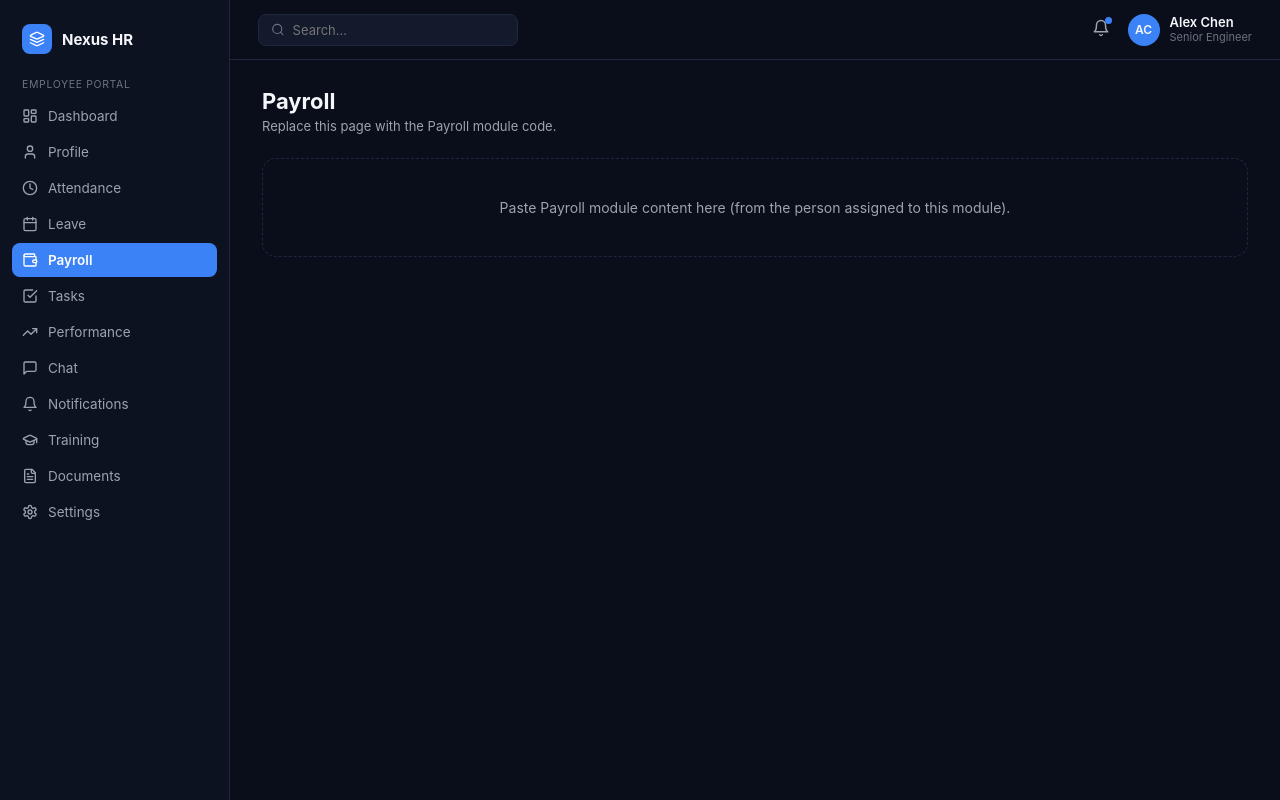
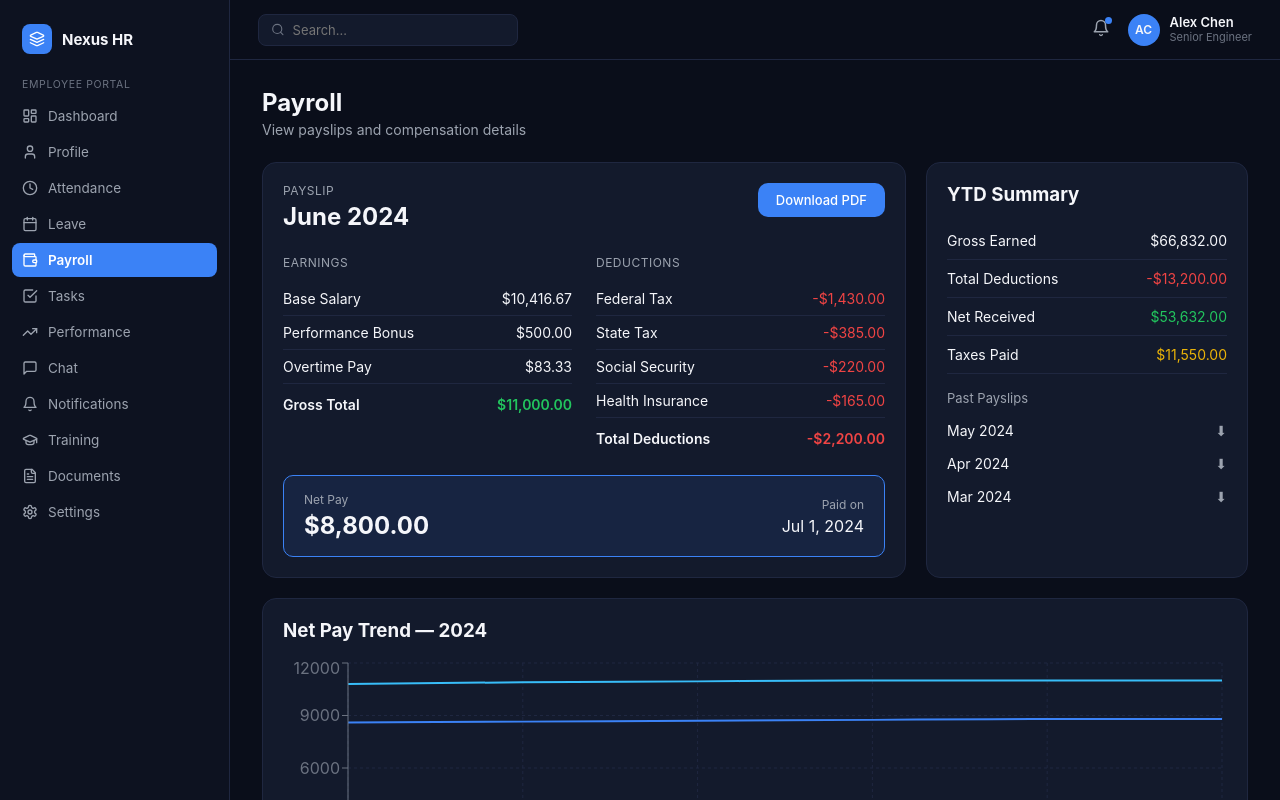
Before and after one commit to arushi151203/EMS-Employee_portal, a React (Vite) app: page /payroll in a window 1280 px wide. Built offline with nearby package versions, Linux system fonts and the light colour scheme.

Commit message:
Add Payroll page with dummy data

```diff
--- a/package.json
+++ b/package.json
@@ -14,7 +14,8 @@
     "react": "^18.2.0",
     "react-dom": "^18.2.0",
     "react-icons": "^5.7.0",
-    "react-router-dom": "^6.22.0"
+    "react-router-dom": "^6.22.0",
+    "recharts": "^3.9.2"
   },
   "devDependencies": {
     "@vitejs/plugin-react": "^4.2.1",
--- /dev/null
+++ b/src/data/payrollData.js
@@ -0,0 +1,44 @@
+const payrollData = {
+  payslip: {
+    month: "June 2024",
+    earnings: [
+      { label: "Base Salary", amount: 10416.67 },
+      { label: "Performance Bonus", amount: 500.00 },
+      { label: "Overtime Pay", amount: 83.33 },
+    ],
+    grossTotal: 11000.00,
+    deductions: [
+      { label: "Federal Tax", amount: -1430.00 },
+      { label: "State Tax", amount: -385.00 },
+      { label: "Social Security", amount: -220.00 },
+      { label: "Health Insurance", amount: -165.00 },
+    ],
+    totalDeductions: -2200.00,
+    netPay: 8800.00,
+    paidOn: "Jul 1, 2024",
+  },
+
+  ytdSummary: {
+    grossEarned: 66832,
+    totalDeductions: -13200,
+    netReceived: 53632,
+    taxesPaid: 11550,
+  },
+
+  pastPayslips: [
+    { month: "May 2024" },
+    { month: "Apr 2024" },
+    { month: "Mar 2024" },
+  ],
+
+  netPayTrend: [
+    { month: "Feb", gross: 10800, net: 8600 },
+    { month: "Mar", gross: 10900, net: 8650 },
+    { month: "Apr", gross: 10950, net: 8700 },
+    { month: "May", gross: 11000, net: 8750 },
+    { month: "Jun", gross: 11000, net: 8800 },
+    { month: "Jul", gross: 11000, net: 8800 },
+  ],
+};
+
+export default payrollData;
--- /dev/null
+++ b/src/pages/Payroll.css
@@ -0,0 +1,123 @@
+.payroll-page h1 {
+  font-size: 24px;
+  margin-bottom: 4px;
+}
+
+.payroll-subtitle {
+  color: var(--text-secondary);
+  font-size: 14px;
+  margin-bottom: 24px;
+}
+
+.payroll-grid {
+  display: grid;
+  grid-template-columns: 2fr 1fr;
+  gap: 20px;
+  margin-bottom: 20px;
+}
+
+.payslip-header {
+  display: flex;
+  justify-content: space-between;
+  align-items: flex-start;
+  margin-bottom: 24px;
+}
+
+.payslip-label {
+  color: var(--text-secondary);
+  font-size: 12px;
+  letter-spacing: 0.5px;
+  margin-bottom: 4px;
+}
+
+.payslip-columns {
+  display: grid;
+  grid-template-columns: 1fr 1fr;
+  gap: 24px;
+  margin-bottom: 20px;
+}
+
+.column-heading {
+  color: var(--text-secondary);
+  font-size: 12px;
+  letter-spacing: 0.5px;
+  margin-bottom: 12px;
+}
+
+.line-row {
+  display: flex;
+  justify-content: space-between;
+  padding: 8px 0;
+  font-size: 14px;
+  border-bottom: 1px solid var(--border-color);
+}
+
+.total-row {
+  border-bottom: none;
+  font-weight: 600;
+  margin-top: 4px;
+}
+
+.amount-positive {
+  color: var(--status-green);
+}
+
+.amount-negative {
+  color: var(--status-red);
+}
+
+.amount-warning {
+  color: var(--status-yellow);
+}
+
+.net-pay-box {
+  background: rgba(59, 130, 246, 0.1);
+  border: 1px solid var(--accent-blue);
+  border-radius: var(--radius-md);
+  padding: 16px 20px;
+  display: flex;
+  justify-content: space-between;
+  align-items: center;
+}
+
+.net-pay-label {
+  color: var(--text-secondary);
+  font-size: 12px;
+  margin-bottom: 4px;
+}
+
+.paid-on {
+  text-align: right;
+}
+
+.ytd-card h3 {
+  margin-bottom: 16px;
+}
+
+.ytd-row {
+  display: flex;
+  justify-content: space-between;
+  padding: 10px 0;
+  font-size: 14px;
+  border-bottom: 1px solid var(--border-color);
+}
+
+.past-payslips-heading {
+  color: var(--text-secondary);
+  font-size: 13px;
+  margin: 16px 0 8px;
+}
+
+.past-payslip-row {
+  border-bottom: none;
+  padding: 8px 0;
+}
+
+.download-icon {
+  color: var(--text-secondary);
+  cursor: pointer;
+}
+
+.trend-card h3 {
+  margin-bottom: 16px;
+}
--- a/src/pages/Payroll.jsx
+++ b/src/pages/Payroll.jsx
@@ -1,13 +1,143 @@
-export default function Payroll() {
+import "./Payroll.css";
+import payrollData from "../data/payrollData";
+import {
+  LineChart,
+  Line,
+  XAxis,
+  YAxis,
+  CartesianGrid,
+  Tooltip,
+  ResponsiveContainer,
+} from "recharts";
+
+function formatMoney(amount) {
+  const sign = amount < 0 ? "-" : "";
+  return `${sign}$${Math.abs(amount).toLocaleString(undefined, {
+    minimumFractionDigits: 2,
+  })}`;
+}
+
+function Payroll() {
+  const { payslip, ytdSummary, pastPayslips, netPayTrend } = payrollData;
+
   return (
-    <div>
-      <h1 style={{ fontSize: '22px', margin: '0 0 4px' }}>Payroll</h1>
-      <p style={{ color: 'var(--text-secondary)', fontSize: '13px', marginBottom: '24px' }}>
-        Replace this page with the Payroll module code.
-      </p>
-      <div className="placeholder-page">
-        Paste Payroll module content here (from the person assigned to this module).
+    <div className="payroll-page">
+      <h1>Payroll</h1>
+      <p className="payroll-subtitle">View payslips and compensation details</p>
+
+      <div className="payroll-grid">
+        {/* Left: Payslip card */}
+        <div className="card payslip-card">
+          <div className="payslip-header">
+            <div>
+              <p className="payslip-label">PAYSLIP</p>
+              <h2>{payslip.month}</h2>
+            </div>
+            <button className="btn-primary download-btn">Download PDF</button>
+          </div>
+
+          <div className="payslip-columns">
+            <div>
+              <p className="column-heading">EARNINGS</p>
+              {payslip.earnings.map((item) => (
+                <div className="line-row" key={item.label}>
+                  <span>{item.label}</span>
+                  <span>{formatMoney(item.amount)}</span>
+                </div>
+              ))}
+              <div className="line-row total-row">
+                <span>Gross Total</span>
+                <span className="amount-positive">
+                  {formatMoney(payslip.grossTotal)}
+                </span>
+              </div>
+            </div>
+
+            <div>
+              <p className="column-heading">DEDUCTIONS</p>
+              {payslip.deductions.map((item) => (
+                <div className="line-row" key={item.label}>
+                  <span>{item.label}</span>
+                  <span className="amount-negative">
+                    {formatMoney(item.amount)}
+                  </span>
+                </div>
+              ))}
+              <div className="line-row total-row">
+                <span>Total Deductions</span>
+                <span className="amount-negative">
+                  {formatMoney(payslip.totalDeductions)}
+                </span>
+              </div>
+            </div>
+          </div>
+
+          <div className="net-pay-box">
+            <div>
+              <p className="net-pay-label">Net Pay</p>
+              <h2>{formatMoney(payslip.netPay)}</h2>
+            </div>
+            <div className="paid-on">
+              <p className="net-pay-label">Paid on</p>
+              <p>{payslip.paidOn}</p>
+            </div>
+          </div>
+        </div>
+
+        {/* Right: YTD Summary */}
+        <div className="card ytd-card">
+          <h3>YTD Summary</h3>
+          <div className="ytd-row">
+            <span>Gross Earned</span>
+            <span>{formatMoney(ytdSummary.grossEarned)}</span>
+          </div>
+          <div className="ytd-row">
+            <span>Total Deductions</span>
+            <span className="amount-negative">
+              {formatMoney(ytdSummary.totalDeductions)}
+            </span>
+          </div>
+          <div className="ytd-row">
+            <span>Net Received</span>
+            <span className="amount-positive">
+              {formatMoney(ytdSummary.netReceived)}
+            </span>
+          </div>
+          <div className="ytd-row">
+            <span>Taxes Paid</span>
+            <span className="amount-warning">
+              {formatMoney(ytdSummary.taxesPaid)}
+            </span>
+          </div>
+
+          <p className="past-payslips-heading">Past Payslips</p>
+          {pastPayslips.map((item) => (
+            <div className="line-row past-payslip-row" key={item.month}>
+              <span>{item.month}</span>
+              <span className="download-icon">⬇</span>
+            </div>
+          ))}
+        </div>
+      </div>
+
+      {/* Bottom: Net Pay Trend chart */}
+      <div className="card trend-card">
+        <h3>Net Pay Trend — 2024</h3>
+        <ResponsiveContainer width="100%" height={250}>
+          <LineChart data={netPayTrend}>
+            <CartesianGrid strokeDasharray="3 3" stroke="#1f2740" />
+            <XAxis dataKey="month" stroke="#6b7280" />
+            <YAxis stroke="#6b7280" />
+            <Tooltip
+              contentStyle={{ background: "#131a2c", border: "1px solid #1f2740" }}
+            />
+            <Line type="monotone" dataKey="gross" stroke="#38bdf8" strokeWidth={2} dot={false} />
+            <Line type="monotone" dataKey="net" stroke="#3b82f6" strokeWidth={2} dot={false} />
+          </LineChart>
+        </ResponsiveContainer>
       </div>
     </div>
   );
 }
+
+export default Payroll;
```
Also changed, not shown: 1 other file (tests, documents, lock files or other folders).
